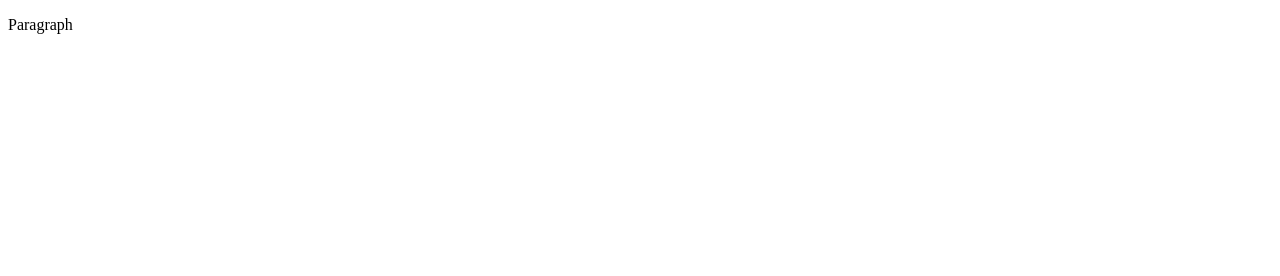
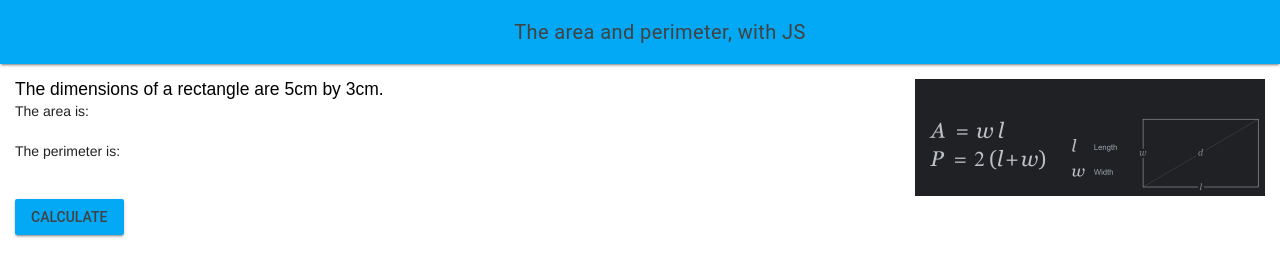
Before and after one commit to MTHS-ICS2O-2-2022/ICS2O-Unit-2-02-Fares-Abdelkader, a plain HTML site: page index.html in a window 1280 px wide. Drawn offline with nearby package versions, Linux system fonts and the light colour scheme.

Commit message:
Index.html

```diff
--- a/css/style.css
+++ b/css/style.css
@@ -1,4 +1,39 @@
-/* Created by: Mr. Coxall
-* Created on: Sep 2020
+/* Created by: Fares. Abdelkader
+* Created on: Sep 2023
 * This file contains the CSS for index.html
 */
+
+.mdl-ripple {
+  background: #000;
+  opacity: 0.001;
+}
+
+
+.mdl-layout__header-row {
+  justify-content: center;
+  padding: 0;
+}
+
+
+.mdl-layout__content {
+  padding-left: 15px;
+  padding-right: 15px;
+  padding-top: 15px;
+}
+
+
+.page-content {
+  color: black;
+  font-family: Arial, Helvetica, sans-serif;
+  font-size: 1.25rem;
+}
+
+
+img {
+  float: right;
+}
+
+
+body {
+  background-color: white;
+}
--- a/index.html
+++ b/index.html
@@ -1,9 +1,49 @@
 <!DOCTYPE html>
 <html>
-  <head>
-    <title>Title</title>
-  </head>
-  <body>
-    <p>Paragraph</p>
-  </body>
+<head>
+  <meta charset="utf-8" />
+  <meta name="description" content="My webpage" />
+  <meta name="keywords" content="mths, ics2o" />
+  <meta name="author" content="Fares. Abdelkader" />
+  <meta name="viewport" content="width=device-width, intial-scale=1.0" />
+  <link rel="stylesheet" href="./css/style.css">
+  <link rel="stylesheet" href="https://fonts.googleapis.com/icon?family=Material+Icons">
+  <link rel="stylesheet" href="https://code.getmdl.io/1.3.0/material.light_blue-blue.min.css" />
+  <link rel="apple-touch-icon" sizes="180x180" href="./images/apple-touch-icon">
+  <link rel="icon" type="image/png" sizes="32x32" href="./images/favicon-32x32.png">
+  <link rel="icon" type="image/png" sizes="16x16" href="./images/favicon-16x16.png">
+  <link rel="manifest" href="/site.webmanifest">
+  <title>Area and perimeter..</title>
+</head>
+<body>
+  <script defer src="https://code.getmdl.io/1.3.0/material.min.js"></script>
+  <script src="./js/script.js"></script>
+  <div class="mdl-layout mdl-js-layout mdl-layout--fixed-header">
+    <header class="mdl-layout__header">
+      <div class="mdl-layout__header-row">
+        <span class="mdl-layout-title">The area and perimeter, with JS</span>
+      </div>
+    </header>
+    <main class="mdl-layout__content">
+      <div class="right-image">
+        <img src="images/area_and_perimeter.png" alt="Area and perimeter" />
+      </div>
+      <div class="page-content">
+        The dimensions of a rectangle are 5cm by 3cm.
+      </div>
+      <!--Basic text-->
+      <div id="multiply-math">
+        <p>The area is:</p>
+      </div>
+      <div id="add-multiply-math">
+        <p>The perimeter is:</p>
+      </div>
+      <br />
+      <!--Colored raised button-->
+      <button class="mdl-button mdl-js-button mdl-button--raised mdl-button--colored"
+        onclick="doMathClicked()">Calculate
+      </button>
+    </main>
+  </div>
+</body>
 </html>
--- a/js/script.js
+++ b/js/script.js
@@ -1,5 +1,13 @@
-// Copyright (c) 2020 Mr. Coxall All rights reserved
+// Copyright (c) 2020 Fares. Abdelkader All rights reserved
 //
-// Created by: Mr. Coxall
+// Created by: Fares. Abdelkader
 // Created on: Sep 2020
 // This file contains the JS functions for index.html
+
+/**
+ * Do basic math.
+ */
+function doMathClicked() {
+  document.getElementById('multiply-math').innerHTML = "<p>The area is: " + (5 * 3) + "</p>";
+  document.getElementById('add-multiply-math').innerHTML = "<p>The perimeter is: " + (2 + 5 * 3) + "</p>";
+}
```
Also changed, not shown: images/area_and_perimeter.png (added).
